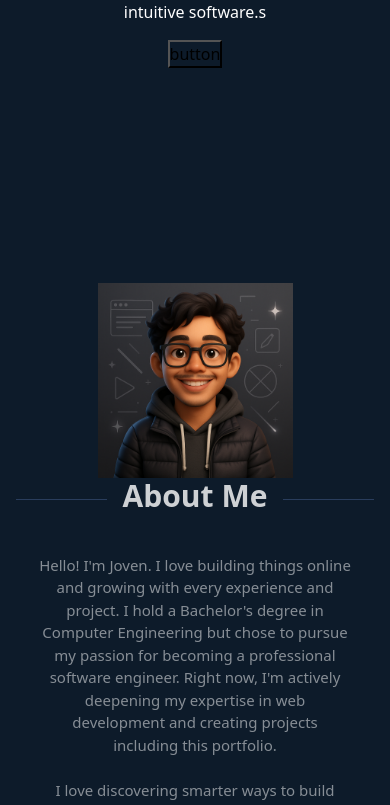
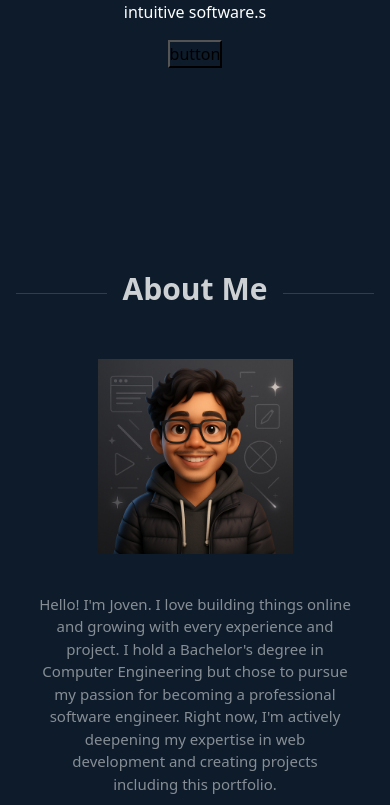
Before and after one commit to joven0015/joven-curitao, a React (Create React App) app: page / in a window 390 px wide. Shown: the part 633-1438 px from the top of the page. Built offline with nearby package versions, Linux system fonts and the light colour scheme.

Commit message:
position

```diff
--- a/src/components/About/About.css
+++ b/src/components/About/About.css
@@ -72,13 +72,14 @@
 @media(max-width:1000px){
    .about-container{
       grid-template-areas:
+    "aboutTitle aboutTitle"
     "aboutImg aboutImg"
-    "aboutTitle aboutTitle"
     "aboutDescription aboutDescription";
    }
    .about-img img{
       max-width: 50%;
       margin-top: 3%;
+      margin-bottom: 10%;
    }
    .about-description{
     display: flex;
```
